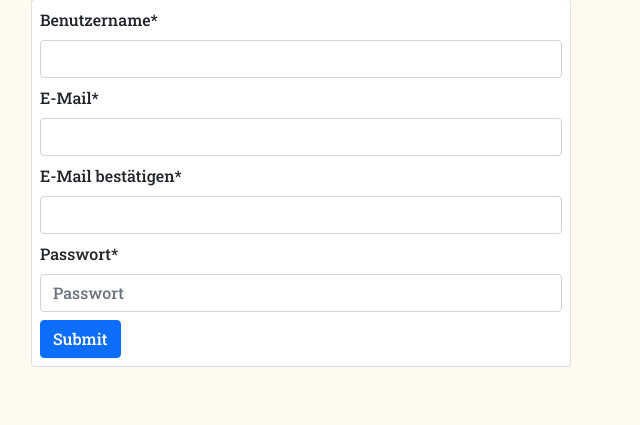
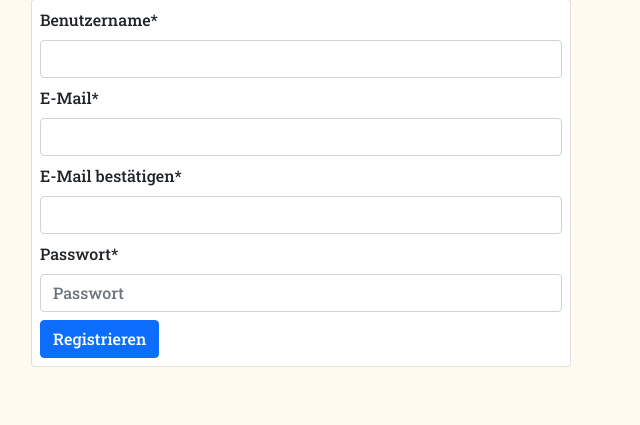
Before and after one commit to raoul91/paretos, a Django app: page /register in a window 1280 px wide. Shown: the part 70-495 px from the top of the page, without its empty margins (0-640 px from the left). Run offline with Django 4.2, Linux system fonts and the light colour scheme; parts of the project's set-up code (start-up, migrations or seed data) failed here and were passed over; some libraries are stand-ins or nearby versions.

Commit message:
Add variable button label to the form template

```diff
--- a/paretos/store/forms.py
+++ b/paretos/store/forms.py
@@ -15,6 +15,9 @@ PASSWORD_WIDGET = forms.PasswordInput(
 
 
 class RegisterForm(forms.Form):
+
+    button_label = "Registrieren"
+
     username = forms.CharField(
         widget=WIDGET, required=True, label="Benutzername")
     email = forms.EmailField(widget=WIDGET, required=True, label="E-Mail")
@@ -45,6 +48,9 @@ class RegisterForm(forms.Form):
 
 
 class LoginForm(forms.Form):
+
+    button_label = "Anmelden"
+
     name = forms.CharField(widget=WIDGET, required=True, label="Benutzername")
     password = forms.CharField(
         widget=PASSWORD_WIDGET, required=True, label="Passwort")
@@ -63,6 +69,8 @@ class LoginForm(forms.Form):
 
 
 class RequestResetPasswordForm(forms.Form):
+    button_label = "Link senden"
+
     username_or_mail = forms.CharField(
         widget=WIDGET, required=True, label="Benutzername oder E-Mail")
 
@@ -70,6 +78,8 @@ class RequestResetPasswordForm(forms.Form):
 
 
 class ResetPasswordForm(forms.Form):
+    button_label = "Passwort ändern"
+
     new_password = forms.CharField(
         widget=PASSWORD_WIDGET, required=True, label="Neues Passwort")
     new_password_confirm = forms.CharField(
--- a/paretos/store/templates/form_template.html
+++ b/paretos/store/templates/form_template.html
@@ -15,6 +15,6 @@
             {% endif %}
         </div>
         {% endfor %}
-        <button type="submit" class="btn btn-primary">Submit</button>
+        <button type="submit" class="btn btn-primary">{{form.button_label}}</button>
     </form>
 </div>
```
